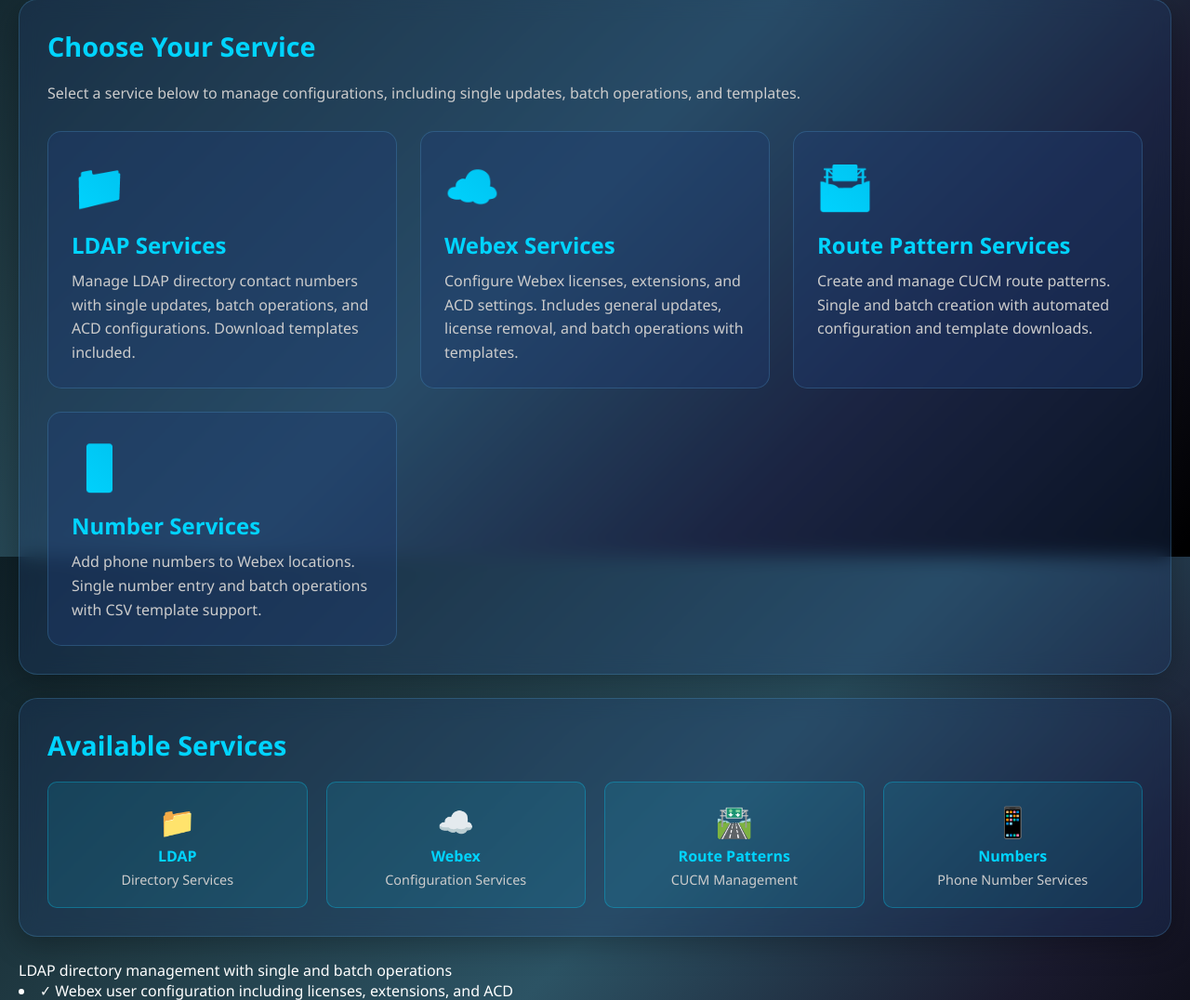
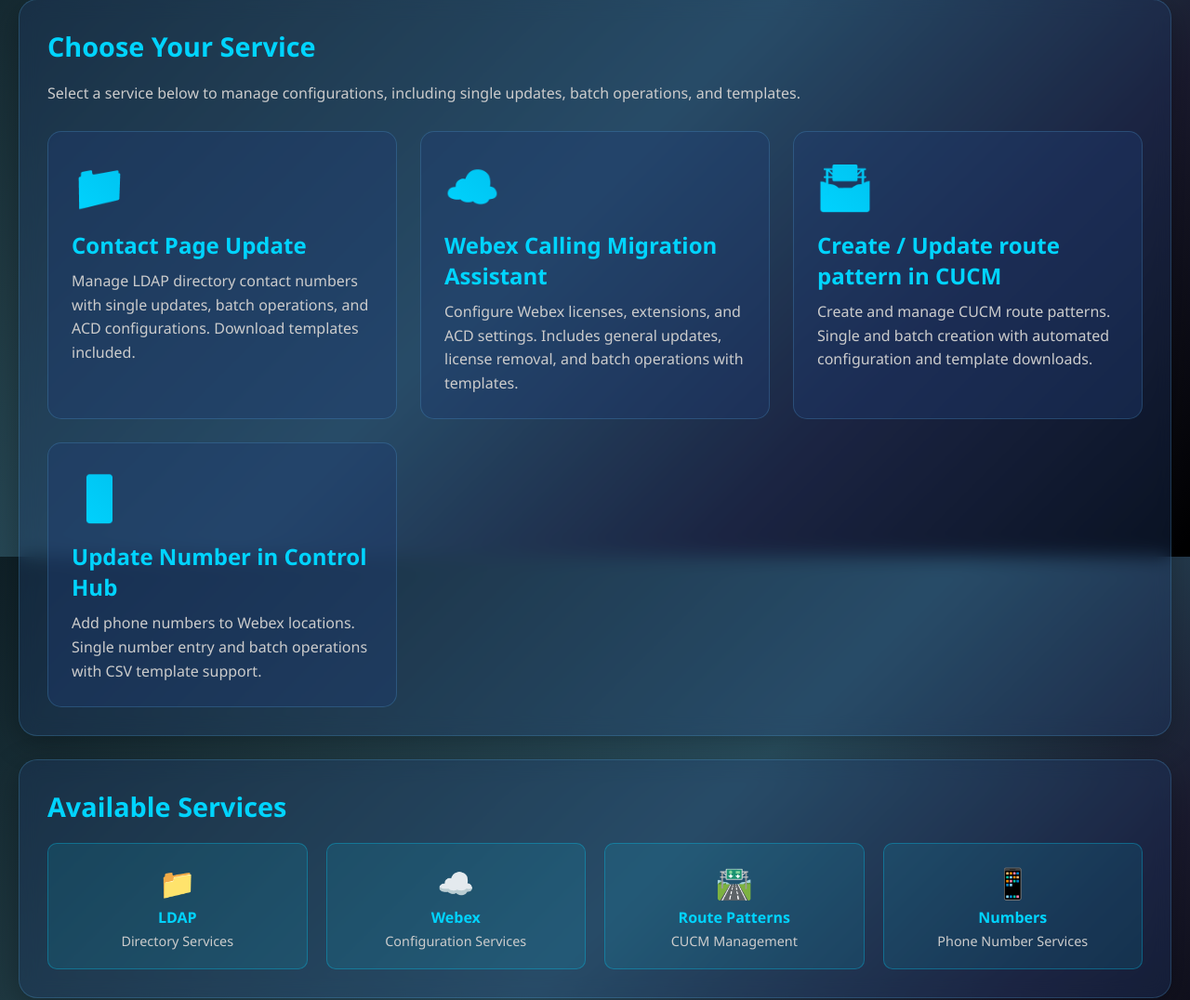
Before and after one commit to legex/uc-automation, a FastAPI app: template src/webexapp/templates/index_new.html in a window 1280 px wide. Shown: the part 201-1277 px from the top of the page at 93% size. Run offline with FastAPI, Linux system fonts and the light colour scheme; the template is opened without the code that fills it, so the values that code supplies are empty; parts of the project's set-up code (start-up, migrations or seed data) failed here and were passed over.

Commit message:
frontend changes

```diff
--- a/src/webexapp/templates/index_new.html
+++ b/src/webexapp/templates/index_new.html
@@ -13,7 +13,7 @@
         <!-- LDAP Services Card -->
         <div class="card" onclick="window.location.href='/api/ldap-services'">
             <div class="card-icon">📁</div>
-            <h3 class="card-title">LDAP Services</h3>
+            <h3 class="card-title">Contact Page Update</h3>
             <p class="card-description">
                 Manage LDAP directory contact numbers with single updates, batch operations,
                 and ACD configurations. Download templates included.
@@ -23,7 +23,7 @@
         <!-- Webex Services Card -->
         <div class="card" onclick="window.location.href='/api/webex-services'">
             <div class="card-icon">☁️</div>
-            <h3 class="card-title">Webex Services</h3>
+            <h3 class="card-title">Webex Calling Migration Assistant</h3>
             <p class="card-description">
                 Configure Webex licenses, extensions, and ACD settings. Includes general
                 updates, license removal, and batch operations with templates.
@@ -33,7 +33,7 @@
         <!-- Route Pattern Services Card -->
         <div class="card" onclick="window.location.href='/api/routepattern-services'">
             <div class="card-icon">🛣️</div>
-            <h3 class="card-title">Route Pattern Services</h3>
+            <h3 class="card-title">Create / Update route pattern in CUCM</h3>
             <p class="card-description">
                 Create and manage CUCM route patterns. Single and batch creation with
                 automated configuration and template downloads.
@@ -43,7 +43,7 @@
         <!-- Number Services Card -->
         <div class="card" onclick="window.location.href='/api/number-services'">
             <div class="card-icon">📱</div>
-            <h3 class="card-title">Number Services</h3>
+            <h3 class="card-title">Update Number in Control Hub</h3>
             <p class="card-description">
                 Add phone numbers to Webex locations. Single number entry and batch
                 operations with CSV template support.
--- a/src/webexapp/templates/ldap_services.html
+++ b/src/webexapp/templates/ldap_services.html
@@ -1,6 +1,6 @@
 {% extends "base.html" %}
 
-{% block title %}LDAP Services - Webex CUCM Integration{% endblock %}
+{% block title %}Contact Page Update - Webex CUCM Integration{% endblock %}
 
 {% block extra_css %}
 <style>
@@ -39,7 +39,7 @@
 {% endblock %}
 
 {% block content %}
-<h1>LDAP Directory Services</h1>
+<h1>Contact Page Update</h1>
 
 <div class="section">
     <a href="/" class="btn btn-secondary" style="margin-bottom: 20px;">← Back to Home</a>
--- a/src/webexapp/templates/number_services.html
+++ b/src/webexapp/templates/number_services.html
@@ -1,6 +1,6 @@
 {% extends "base.html" %}
 
-{% block title %}Number Services - Webex CUCM Integration{% endblock %}
+{% block title %}Update Number in Control Hub - Webex CUCM Integration{% endblock %}
 
 {% block extra_css %}
 <style>
@@ -39,7 +39,7 @@
 {% endblock %}
 
 {% block content %}
-<h1>Number Add Services</h1>
+<h1>Update Number in Control Hub</h1>
 
 <div class="section">
     <a href="/" class="btn btn-secondary" style="margin-bottom: 20px;">← Back to Home</a>
--- a/src/webexapp/templates/routepattern_services.html
+++ b/src/webexapp/templates/routepattern_services.html
@@ -1,6 +1,6 @@
 {% extends "base.html" %}
 
-{% block title %}Route Pattern Services - Webex CUCM Integration{% endblock %}
+{% block title %}Create / Update route pattern in CUCM - Webex CUCM Integration{% endblock %}
 
 {% block extra_css %}
 <style>
@@ -39,7 +39,7 @@
 {% endblock %}
 
 {% block content %}
-<h1>CUCM Route Pattern Services</h1>
+<h1>Create / Update route pattern in CUCM</h1>
 
 <div class="section">
     <a href="/" class="btn btn-secondary" style="margin-bottom: 20px;">← Back to Home</a>
--- a/src/webexapp/templates/webex_services.html
+++ b/src/webexapp/templates/webex_services.html
@@ -1,6 +1,6 @@
 {% extends "base.html" %}
 
-{% block title %}Webex Services - Webex CUCM Integration{% endblock %}
+{% block title %}Webex Calling Migration Assistant - Webex CUCM Integration{% endblock %}
 
 {% block extra_css %}
 <style>
@@ -159,7 +159,7 @@
 {% endblock %}
 
 {% block content %}
-<h1>Webex Services</h1>
+<h1>Webex Calling Migration Assistant</h1>
 
 <div class="section">
     <a href="/" class="btn btn-secondary" style="margin-bottom: 20px;">← Back to Home</a>
```
